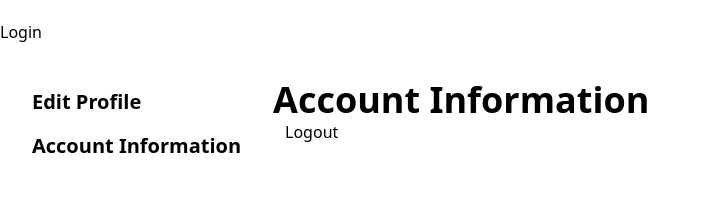
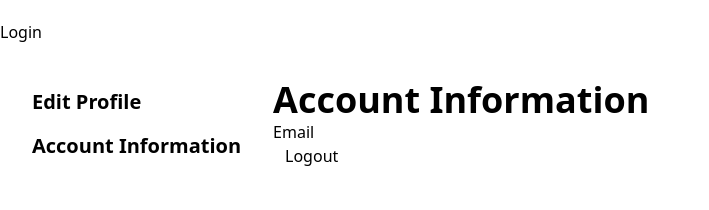
Before and after one commit to pzhang8751/curator, a React (Vite) app in the folder frontend/: page /account/account-information in a window 1280 px wide. Shown: the top 210 px of the page, without its empty margins (0-709 px from the left). Built offline with nearby package versions, Linux system fonts and the light colour scheme; no server answers.

Commit message:
email acc info

```diff
--- a/frontend/src/AuthProvider.tsx
+++ b/frontend/src/AuthProvider.tsx
@@ -1,6 +1,12 @@
 import { createContext, useContext, useState, useEffect, type ReactNode} from "react";
 
-const AuthContext = createContext(null);
+type User = {
+    email: string,
+    name: string,
+    preferred_username: string
+}
+
+const AuthContext = createContext<User | null>(null);
 
 export const AuthProvider = ({children} : {children: ReactNode}) => {
     const [user, setUser] = useState(null);
--- a/frontend/src/components/Account/AccountInformationPage.tsx
+++ b/frontend/src/components/Account/AccountInformationPage.tsx
@@ -1,18 +1,28 @@
 
-import { useState } from "react";
+import { useEffect, useState } from "react";
 import { useAuth } from "../../AuthProvider";
 import { LogoutButton } from "./LogoutButton";
+import { useNavigate } from "react-router-dom";
 
 const AccountInformationPage = () => {
 
     const user = useAuth();
-    console.log(user);
 
-    const [hidden, setHidden] = useState(true);
+    const [email, setEmail] = useState("");
+
+    useEffect(() => {
+        if (user) {
+            setEmail(user.email);
+        }
+    }, [])
 
     return (
         <div className="w-full h-screen bg-white">
             <h1 className="font-bold text-4xl">Account Information</h1>
+            <form>
+                <label htmlFor="email">Email</label>
+                <input id="email" value={email} onChange={(e) => {setEmail(e.target.value)}}></input>
+            </form>
             <LogoutButton></LogoutButton>
         </div>
     )
```
